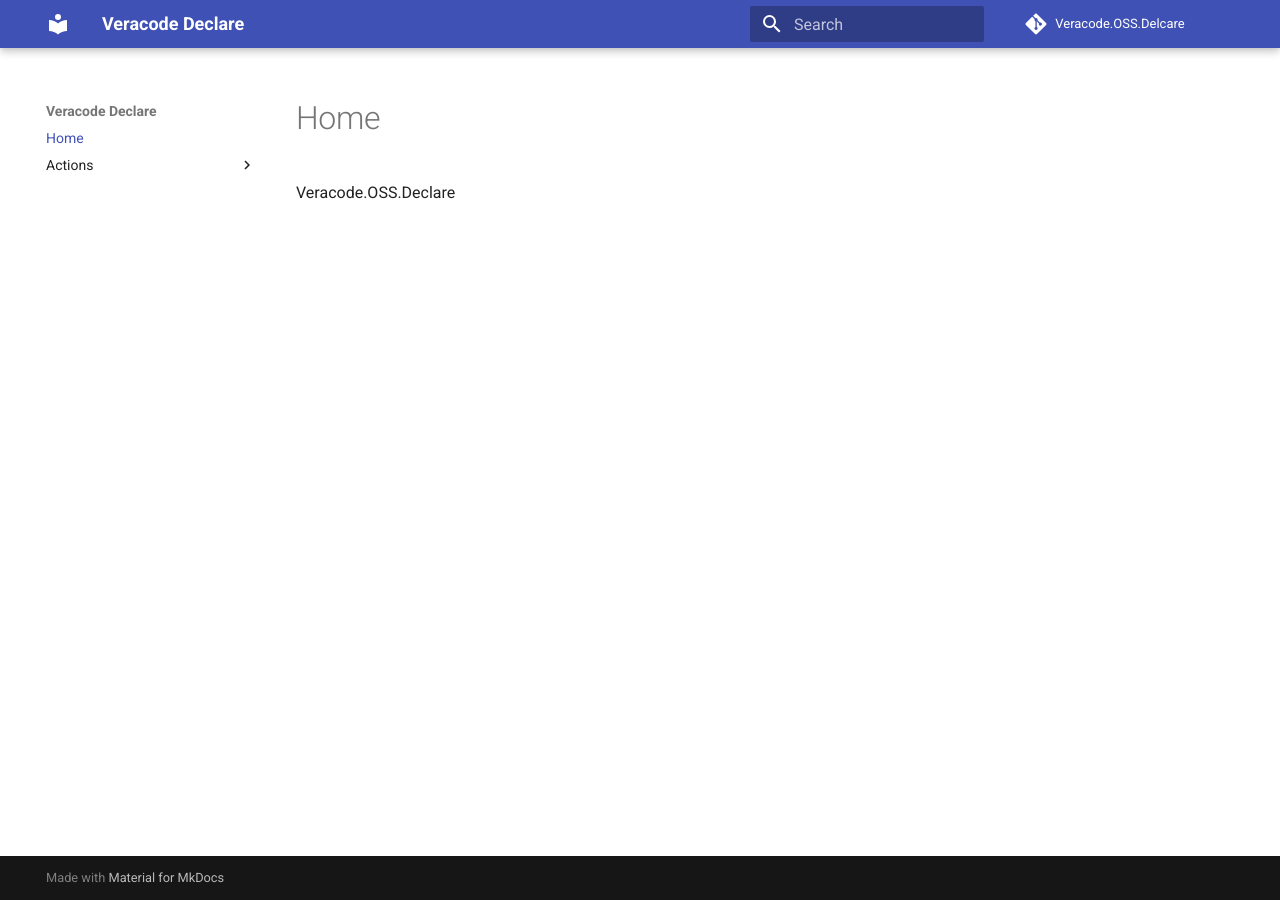
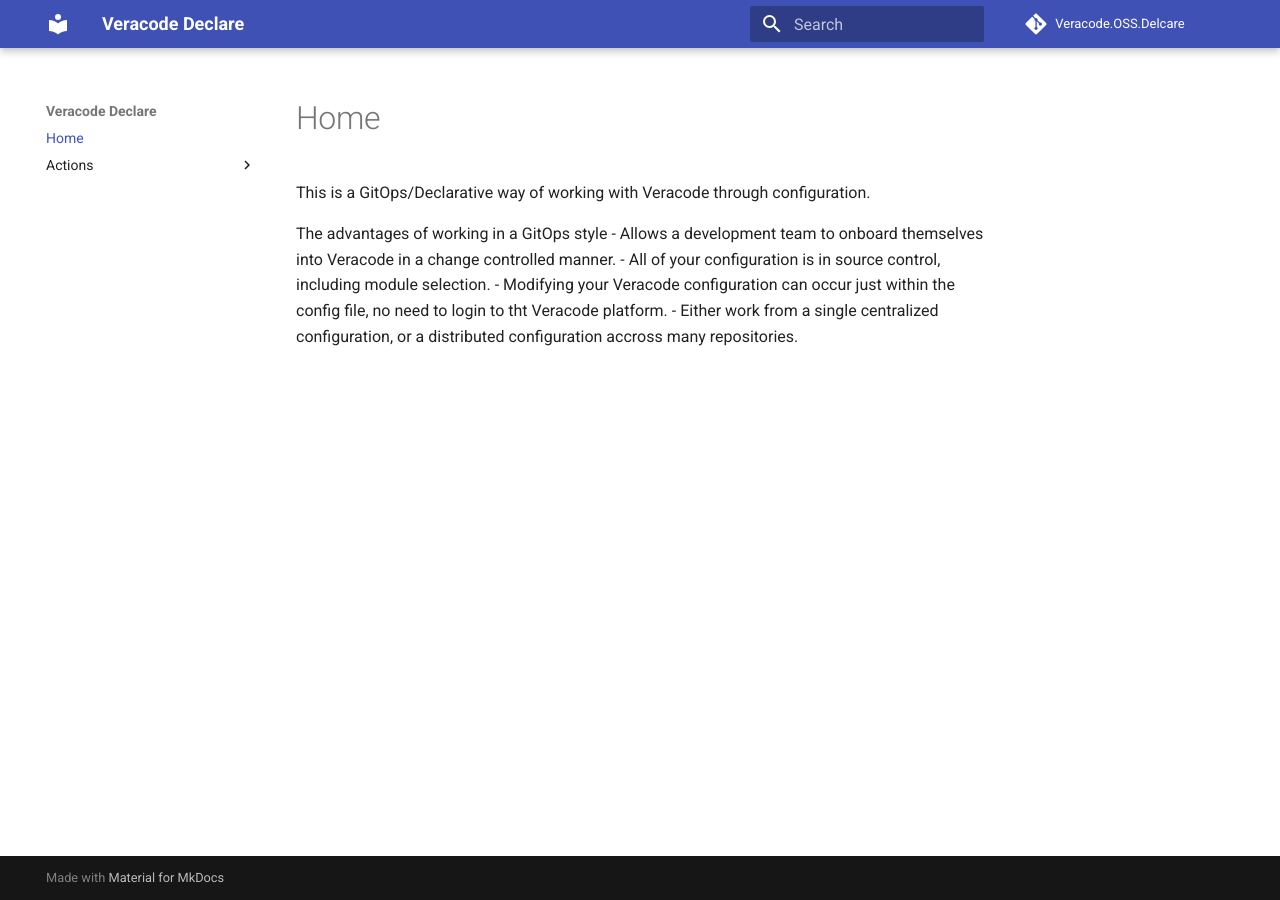
Before and after one commit to sebcoles/Veracode.OSS.Declare, an MkDocs documentation site: the page built from docs/index.md, in a window 1280 px wide. Built offline with MkDocs 1.6.1 and Material for MkDocs 9.7.7, drawn with Linux system fonts in a browser that asks for light colours; comment, search, counter and statistics services are not loaded.

Commit message:
update docs

```diff
--- a/docs/index.md
+++ b/docs/index.md
@@ -1 +1,7 @@
-Veracode.OSS.Declare
+This is a GitOps/Declarative way of working with Veracode through configuration.
+
+The advantages of working in a GitOps style
+- Allows a development team to onboard themselves into Veracode in a change controlled manner.
+- All of your configuration is in source control, including module selection.
+- Modifying your Veracode configuration can occur just within the config file, no need to login to tht Veracode platform.
+- Either work from a single centralized configuration, or a distributed configuration accross many repositories.
```
Also changed, not shown: README.md (+14 -34 lines), docs/actions/configure.md (+3 -0 lines), docs/actions/evaluate.md (+3 -0 lines), docs/actions/mitigation.md (+5 -0 lines), docs/actions/scan.md (+3 -0 lines), docs/actions/test.md (+3 -0 lines).
